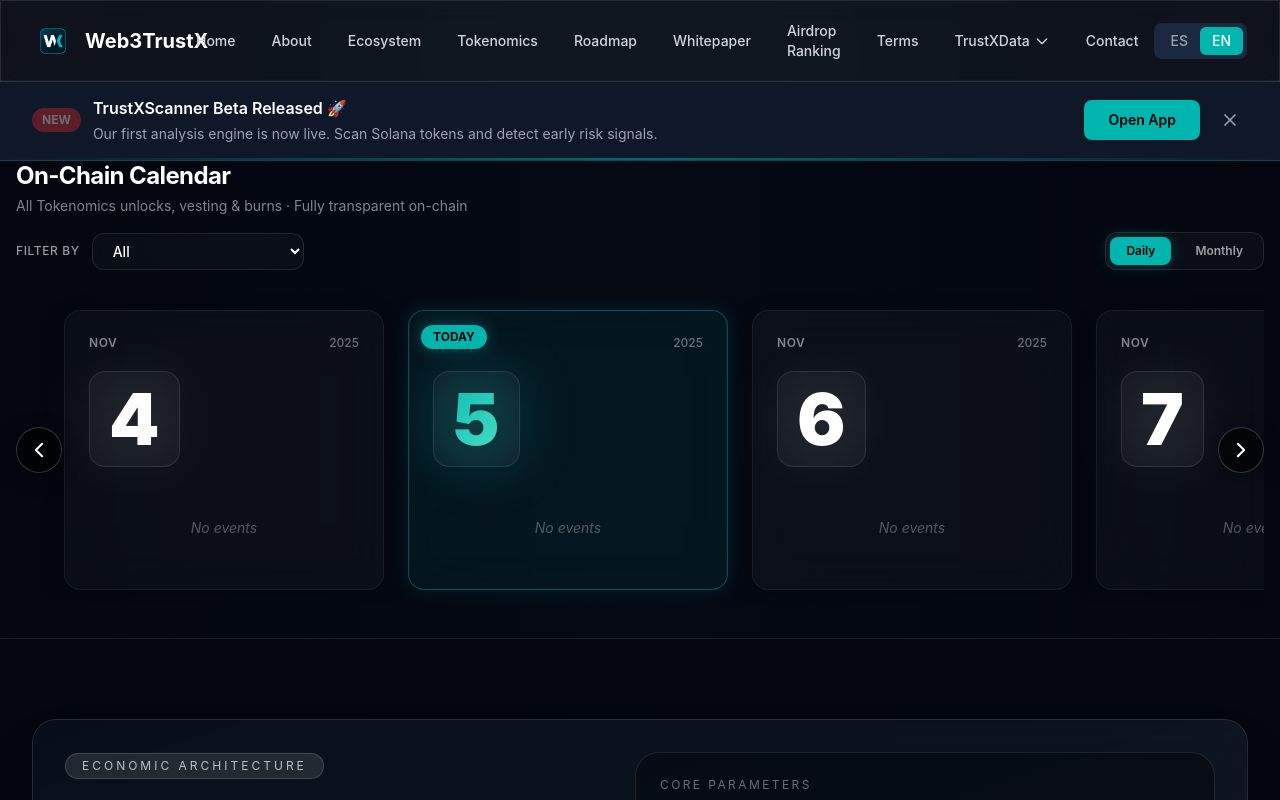
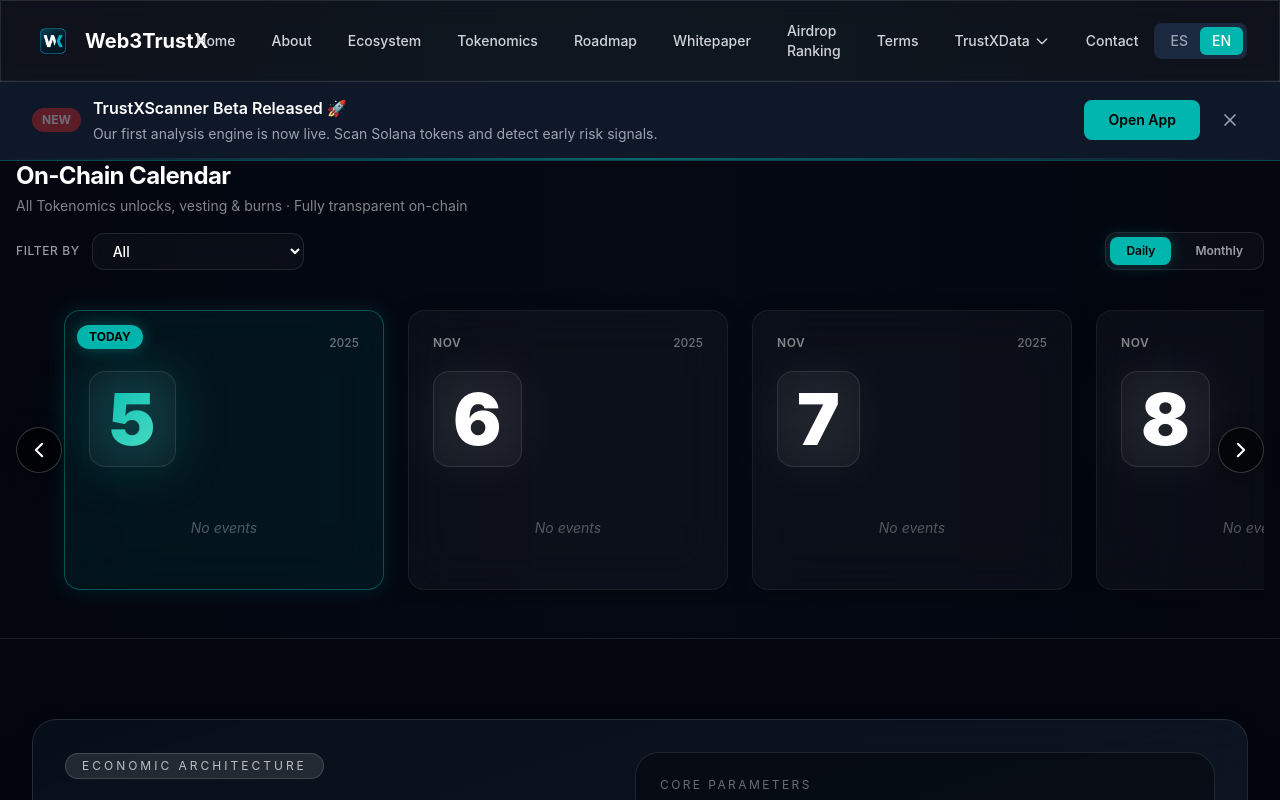
Before and after one commit to web3trustx/web3trustx, a Next.js app: page /tokenomics in a window 1280 px wide. Shown: the top 800 px of the page. Built offline with nearby package versions, Linux system fonts and the light colour scheme.

Commit message:
fix: Calendar starts from today instead of yesterday

```diff
--- a/components/tokenomics/calendar/Calendar.tsx
+++ b/components/tokenomics/calendar/Calendar.tsx
@@ -20,11 +20,8 @@
   const [selectedDate, setSelectedDate] = useState<Date | null>(null);
   const [selectedDayEvents, setSelectedDayEvents] = useState<CalendarEvent[]>([]);
   const [startDate, setStartDate] = useState<Date>(() => {
-    // Empezar desde ayer
-    const today = new Date();
-    const yesterday = new Date(today);
-    yesterday.setDate(today.getDate() - 1);
-    return yesterday;
+    // Empezar desde hoy
+    return new Date();
   });
   const [currentMonth, setCurrentMonth] = useState<Date>(new Date());
   const [viewMode, setViewMode] = useState<"daily" | "monthly">("daily");
```
